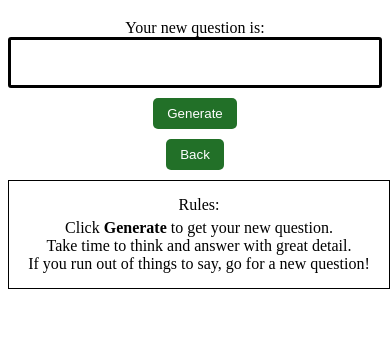
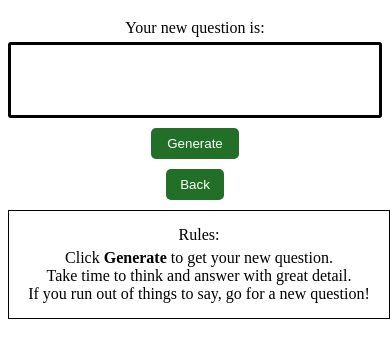
Before and after one commit to TNZoltan/dublintwenties, a plain HTML site: page index.html in a window 390 px wide. Both pictures are taken after a click on the button "Question". Shown: the part 136-494 px from the top of the page. Drawn offline with Linux system fonts and the light colour scheme.

Commit message:
Mobile-friendly updates

```diff
--- a/index.html
+++ b/index.html
@@ -76,6 +76,7 @@
 
 <head>
   <title>Dublin Twenties</title>
+  <meta name="viewport" content="width=device-width, initial-scale=1.0">
 </head>
 
 <body>
@@ -87,7 +88,7 @@
 
   <div id="debate-game" class="hidden">
     <h1>DEBATE</h1>
-    Your new topic is:
+    <p>Your new topic is:</p>
     <div class="center">
       <div id="debate-output"></div>
     </div>
@@ -103,7 +104,7 @@
   </div>
   <div id="roleplay-game" class="hidden">
     <h1>ROLEPLAY</h1>
-    Your new identity is:
+    <p>Your new identity is:</p>
     <div class="center">
       <div id="roleplay-output"></div>
     </div>
@@ -120,7 +121,7 @@
   </div>
   <div id="question-game" class="hidden">
     <h1>QUESTION</h1>
-    Your new question is:
+    <p>Your new question is:</p>
     <div class="center">
       <div id="question-output"></div>
     </div>
@@ -165,8 +166,7 @@
   .border-box {
     border: 1px solid black;
     display: block;
-    max-width: 350px;
-    width: 98%;
+    width: 350px;
     padding: 15px;
     margin: 0 auto;
     margin-top: 10px;
@@ -187,13 +187,17 @@
     border: 3px solid black;
     border-radius: 3px;
     font-style: italic;
-    max-width: 350px;
-    width: 98%;
-    padding: 10px;
-    min-height: 25px;
+    display: flex;
+    justify-content: center;
+    align-items: center;
+    font-size: 17px;
+    width: 350px;
+    padding: 10px 30px;
+    min-height: 50px;
   }
 
   .generate {
+    padding: 8px 16px;
     margin: 10px 0;
   }
 </style>
```
